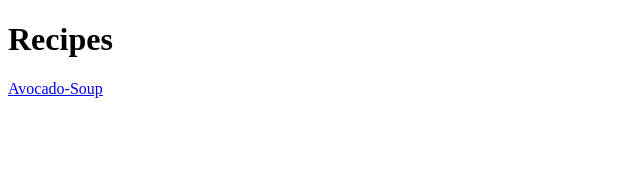
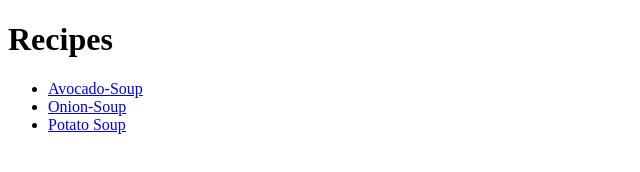
Before and after one commit to Chandan8585/Recipes, a plain HTML site: page index.html in a window 1280 px wide. Shown: the whole page, without its empty margins (0-640 px from the left). Drawn offline with Linux system fonts and the light colour scheme.

Commit message:
Added Two new Pages link in main page

```diff
--- a/index.html
+++ b/index.html
@@ -8,6 +8,12 @@
 </head>
 <body>
     <h1>Recipes</h1>
-    <a href="/Chandan-recipes/Avocado_Soup.html">Avocado-Soup</a>
+    <ul>
+        <li><a href="/Chandan-recipes/Avocado_Soup.html">Avocado-Soup</a></li>
+
+        <li> <a href="/Chandan-recipes/Onion_Soup.html"> Onion-Soup</a></li>
+        <li> <a href="/Chandan-recipes/potato_Soup.html">Potato Soup</a></li>
+    </ul>
+
 </body>
 </html>
```
